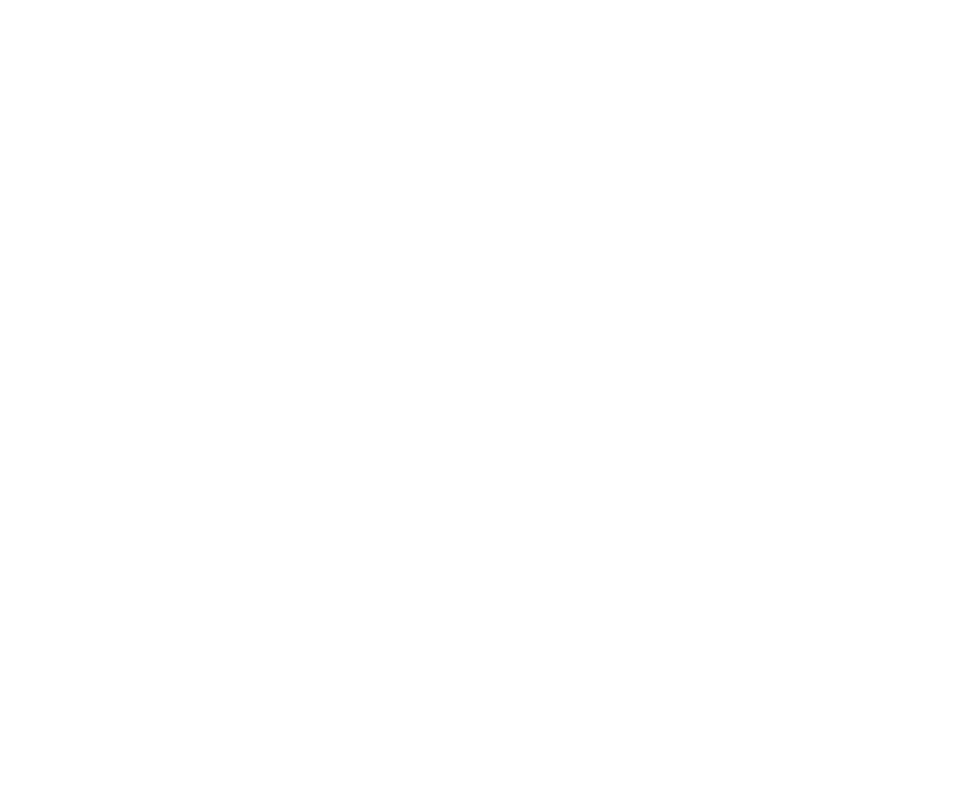
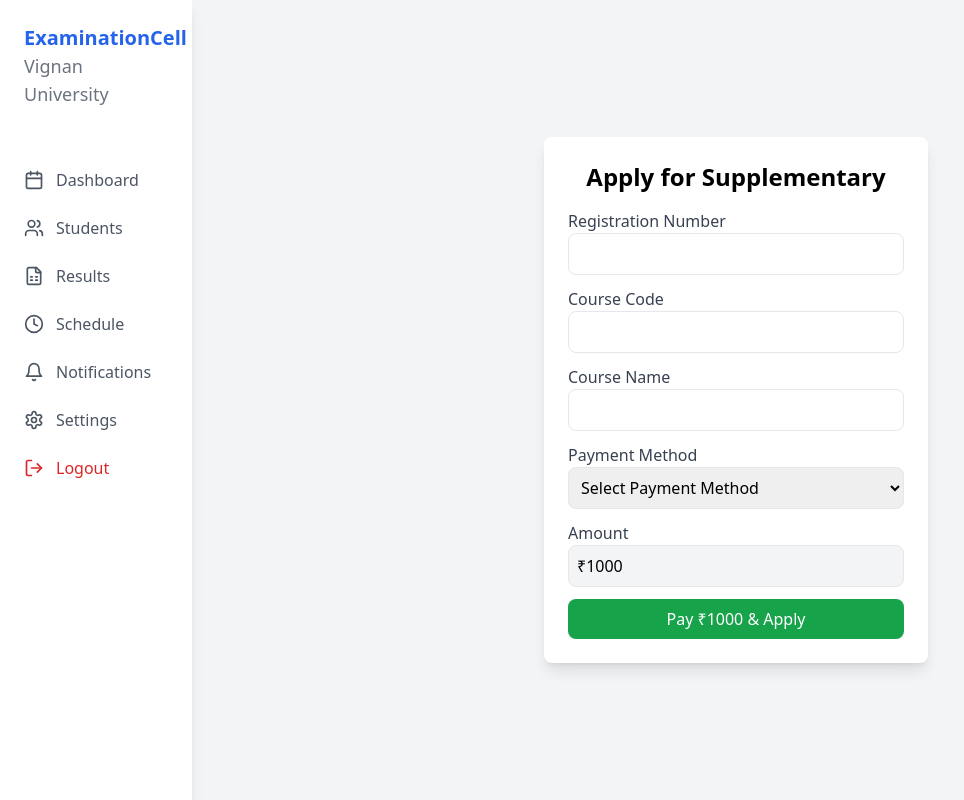
Before and after one commit to harshitha3008/ExaminationCell, a React (Vite) app in the folder frontend/: page /supple in a window 1280 px wide. Before the commit this address had no page. Shown: the whole page, without its empty margins (0-964 px from the left). Built offline with nearby package versions, Linux system fonts and the light colour scheme; sample sign-in values are in the browser's storage.

Commit message:
Added Result Page

```diff
--- a/frontend/package.json
+++ b/frontend/package.json
@@ -11,8 +11,11 @@
   },
   "dependencies": {
     "axios": "^1.8.2",
+    "chart.js": "^4.4.8",
+    "jspdf": "^3.0.0",
     "lucide-react": "^0.344.0",
     "react": "^18.3.1",
+    "react-chartjs-2": "^5.3.0",
     "react-dom": "^18.3.1",
     "react-router-dom": "^7.3.0",
     "recoil": "^0.7.7"
--- a/frontend/src/App.tsx
+++ b/frontend/src/App.tsx
@@ -12,6 +12,8 @@
 const SignInPage = lazy(()=> import('./pages/SignIn'))
 const SignUpPage = lazy(()=> import('./pages/SignUp'))
 const StudentsPage = lazy(()=> import('./pages/Students'))
+const Supple = lazy(()=> import('./pages/supple'))
+
 
 
 function App() {
@@ -64,6 +66,15 @@
           </UnAuthorized>
         } />
 
+
+
+
+       <Route path="/supple" element={
+          <UnAuthorized>
+            <Supple />
+          </UnAuthorized>
+        } />
+
       </Routes>
     </Suspense>
   </div>)
--- a/frontend/src/pages/Reasults.tsx
+++ b/frontend/src/pages/Reasults.tsx
@@ -1,11 +1,177 @@
-import Sidebar from "../components/Sidebar"
+import { useEffect, useRef, useState } from "react";
+import { useNavigate } from "react-router-dom";
+import Sidebar from "../components/Sidebar";
+import Chart from "chart.js/auto";
+import html2canvas from "html2canvas";
+import jsPDF from "jspdf";
 
+export default function ResultPage() {
+  const navigate = useNavigate();
+  const barChartRef = useRef(null);
+  const pieChartRef = useRef(null);
+  const [chartLoaded, setChartLoaded] = useState(false);
 
-export default function ReasultPage(){
-    return(<div className="min-h-screen flex">
+  const subjects = [
+    { code: "CS401", name: "CN (Computer Networks)", marks: 85 },
+    { code: "CS402", name: "PDS (Problem Design & Solving)", marks: 92 },
+    { code: "CS403", name: "ADS (Advanced Data Structures)", marks: 78 },
+    { code: "CS404", name: "SE (Software Engineering)", marks: 88 },
+    { code: "CS405", name: "CC (Cloud Computing)", marks: 55 },
+  ];
+
+  const getGrade = (marks:any) => {
+    if (marks >= 90) return "A+ (Excellent)";
+    if (marks >= 80) return "A (Very Good)";
+    if (marks >= 70) return "B (Good)";
+    if (marks >= 60) return "C (Marginal)";
+    return "F (Fail)";
+  };
+
+  const totalMarks = subjects.reduce((sum, subject) => sum + subject.marks, 0);
+  const cgpa = (totalMarks / (subjects.length * 10)).toFixed(2);
+  const isFail = subjects.some((subject) => subject.marks < 60);
+
+  useEffect(() => {
+    if (chartLoaded) return;
+    setChartLoaded(true);
+
+    if (barChartRef.current && pieChartRef.current) {
+      new Chart(barChartRef.current, {
+        type: "bar",
+        data: {
+          labels: subjects.map((s) => s.name),
+          datasets: [
+            {
+              label: "Marks",
+              data: subjects.map((s) => s.marks),
+              backgroundColor: "rgba(54, 162, 235, 0.6)",
+            },
+          ],
+        },
+        options: {
+          responsive: true,
+          maintainAspectRatio: false,
+        },
+      });
+
+      new Chart(pieChartRef.current, {
+        type: "pie",
+        data: {
+          labels: subjects.map((s) => s.name),
+          datasets: [
+            {
+              data: subjects.map((s) => s.marks),
+              backgroundColor: ["red", "blue", "green", "purple", "orange"],
+            },
+          ],
+        },
+        options: {
+          responsive: true,
+          maintainAspectRatio: false,
+        },
+      });
+    }
+  }, []);
+
+  const handleApplyForSupple = () => {
+    navigate("/supple");
+  };
+
+  const handleDownloadPDF = () => {
+    const input = document.getElementById("result-section");
+    html2canvas(input).then((canvas) => {
+      const imgData = canvas.toDataURL("image/png");
+      const pdf = new jsPDF();
+      pdf.addImage(imgData, "PNG", 10, 10, 180, 150);
+      pdf.save("Result.pdf");
+    });
+  };
+
+  return (
+    <div className="min-h-screen flex bg-gray-100">
+      <div className="fixed left-0 top-0 h-full w-60 bg-white shadow-md">
         <Sidebar />
-        <div className="flex justify-center items-center w-full">
-            ReasultPage
+      </div>
+      <div className="flex flex-col w-full p-8 ml-64">
+        <h1 className="text-4xl font-bold text-center text-gray-800 mb-6">
+          Student Result
+        </h1>
+
+        {/* Marks Table */}
+        <div id="result-section">
+          <div className="bg-white shadow-md rounded-lg overflow-hidden">
+            <table className="w-full text-center border border-gray-300">
+              <thead className="bg-gray-800 text-white">
+                <tr>
+                  <th className="border p-3">Subject Code</th>
+                  <th className="border p-3">Subject Name</th>
+                  <th className="border p-3">Marks</th>
+                  <th className="border p-3">Grade</th>
+                </tr>
+              </thead>
+              <tbody>
+                {subjects.map((subject, index) => (
+                  <tr
+                    key={index}
+                    className="border bg-gray-50 hover:bg-gray-100"
+                  >
+                    <td className="border p-3 font-medium">{subject.code}</td>
+                    <td className="border p-3">{subject.name}</td>
+                    <td
+                      className={`border p-3 font-bold ${
+                        subject.marks < 60 ? "text-red-500" : "text-green-600"
+                      }`}
+                    >
+                      {subject.marks}
+                    </td>
+                    <td className="border p-3 font-semibold">
+                      {getGrade(subject.marks)}
+                    </td>
+                  </tr>
+                ))}
+              </tbody>
+            </table>
+          </div>
+
+          {/* CGPA Display */}
+          <div className="text-center mt-6 text-xl font-semibold">
+            <p className="p-3 rounded-lg shadow-md bg-gray-200 inline-block">
+              <span className="text-gray-700">CGPA: </span>
+              <span className={`${isFail ? "text-red-500" : "text-green-600"}`}>
+                {cgpa}
+              </span>
+            </p>
+          </div>
+
+          {/* Charts Section */}
+          <div className="mt-8 flex flex-wrap justify-center gap-4">
+            <div className="w-80 h-60">
+              <canvas ref={barChartRef}></canvas>
+            </div>
+            <div className="w-60 h-60">
+              <canvas ref={pieChartRef}></canvas>
+            </div>
+          </div>
+
+          {/* Buttons */}
+          <div className="text-center mt-6 flex justify-center gap-4">
+            {isFail && (
+              <button
+                onClick={handleApplyForSupple}
+                className="px-6 py-2 bg-red-500 text-white font-bold rounded-lg shadow-md hover:bg-red-600"
+              >
+                Apply for Supple
+              </button>
+            )}
+            <button
+              onClick={handleDownloadPDF}
+              className="px-6 py-2 bg-blue-500 text-white font-bold rounded-lg shadow-md hover:bg-blue-600"
+            >
+              Download PDF
+            </button>
+          </div>
         </div>
-    </div>)
+      </div>
+    </div>
+  );
 }
--- /dev/null
+++ b/frontend/src/pages/Supple.tsx
@@ -0,0 +1,99 @@
+import { useState } from "react";
+import Sidebar from "../components/Sidebar";
+import { useNavigate } from "react-router-dom";
+
+export default function Supple() {
+  const [suppleDetails, setSuppleDetails] = useState({
+    regNumber: "",
+    courseCode: "",
+    courseName: "",
+    paymentMethod: "",
+  });
+  const navigate = useNavigate()
+
+  function handleSubmit(event : any) {
+    event.preventDefault();
+    alert(`Supplementary Exam Applied!\nCourse: ${suppleDetails.courseName}\nAmount Paid: ₹1000`);
+  }
+
+  return (
+    <div className="min-h-screen flex bg-gray-100">
+      {/* Sidebar */}
+      <Sidebar />
+
+      <div className="flex flex-col w-full items-center justify-center p-8">
+        <div className="bg-white p-6 rounded-lg shadow-lg w-96">
+          <h2 className="text-2xl font-bold mb-4 text-center">Apply for Supplementary</h2>
+
+          <form onSubmit={handleSubmit}>
+            {/* Registration Number */}
+            <div className="mb-3">
+              <label className="block text-gray-700 font-medium">Registration Number</label>
+              <input
+                type="text"
+                value={suppleDetails.regNumber}
+                onChange={(e) => setSuppleDetails({ ...suppleDetails, regNumber: e.target.value })}
+                className="w-full p-2 border rounded-lg"
+                required
+              />
+            </div>
+
+            {/* Course Code */}
+            <div className="mb-3">
+              <label className="block text-gray-700 font-medium">Course Code</label>
+              <input
+                type="text"
+                value={suppleDetails.courseCode}
+                onChange={(e) => setSuppleDetails({ ...suppleDetails, courseCode: e.target.value })}
+                className="w-full p-2 border rounded-lg"
+                required
+              />
+            </div>
+
+            {/* Course Name */}
+            <div className="mb-3">
+              <label className="block text-gray-700 font-medium">Course Name</label>
+              <input
+                type="text"
+                value={suppleDetails.courseName}
+                onChange={(e) => setSuppleDetails({ ...suppleDetails, courseName: e.target.value })}
+                className="w-full p-2 border rounded-lg"
+                required
+              />
+            </div>
+
+            {/* Payment Method */}
+            <div className="mb-3">
+              <label className="block text-gray-700 font-medium">Payment Method</label>
+              <select
+                value={suppleDetails.paymentMethod}
+                onChange={(e) => setSuppleDetails({ ...suppleDetails, paymentMethod: e.target.value })}
+                className="w-full p-2 border rounded-lg"
+                required
+              >
+                <option value="">Select Payment Method</option>
+                <option value="UPI">UPI</option>
+                <option value="Net Banking">Net Banking</option>
+                <option value="Debit Card">Debit Card</option>
+                <option value="Credit Card">Credit Card</option>
+              </select>
+            </div>
+
+            {/* Fixed Amount */}
+            <div className="mb-3">
+              <label className="block text-gray-700 font-medium">Amount</label>
+              <input type="text" value="₹1000" readOnly className="w-full p-2 border rounded-lg bg-gray-100" />
+            </div>
+
+            {/* Submit Button */}
+            <button type="submit" className="w-full bg-green-600 text-white p-2 rounded-lg hover:bg-green-700"
+                onClick={() => navigate("/")}
+                >
+              Pay ₹1000 & Apply
+            </button>
+          </form>
+        </div>
+      </div>
+    </div>
+  );
+}
```
Also changed, not shown: 1 other file (tests, documents, lock files or other folders).
